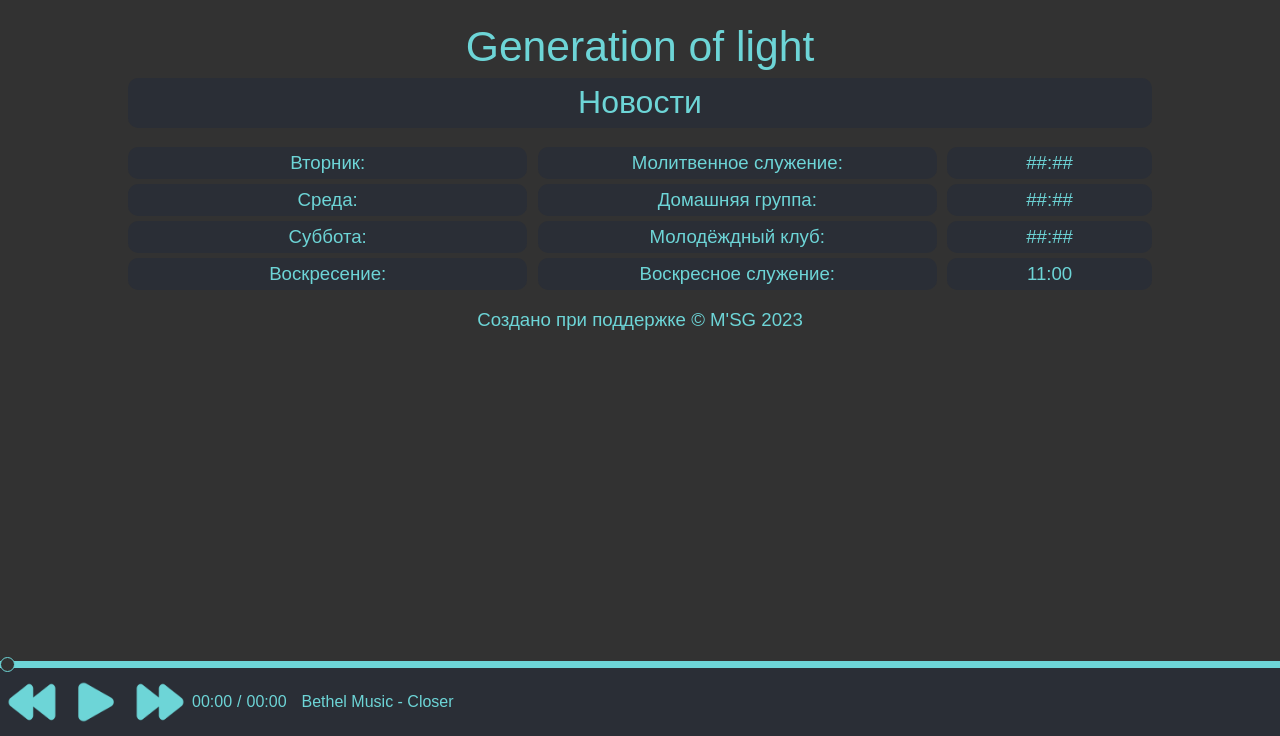
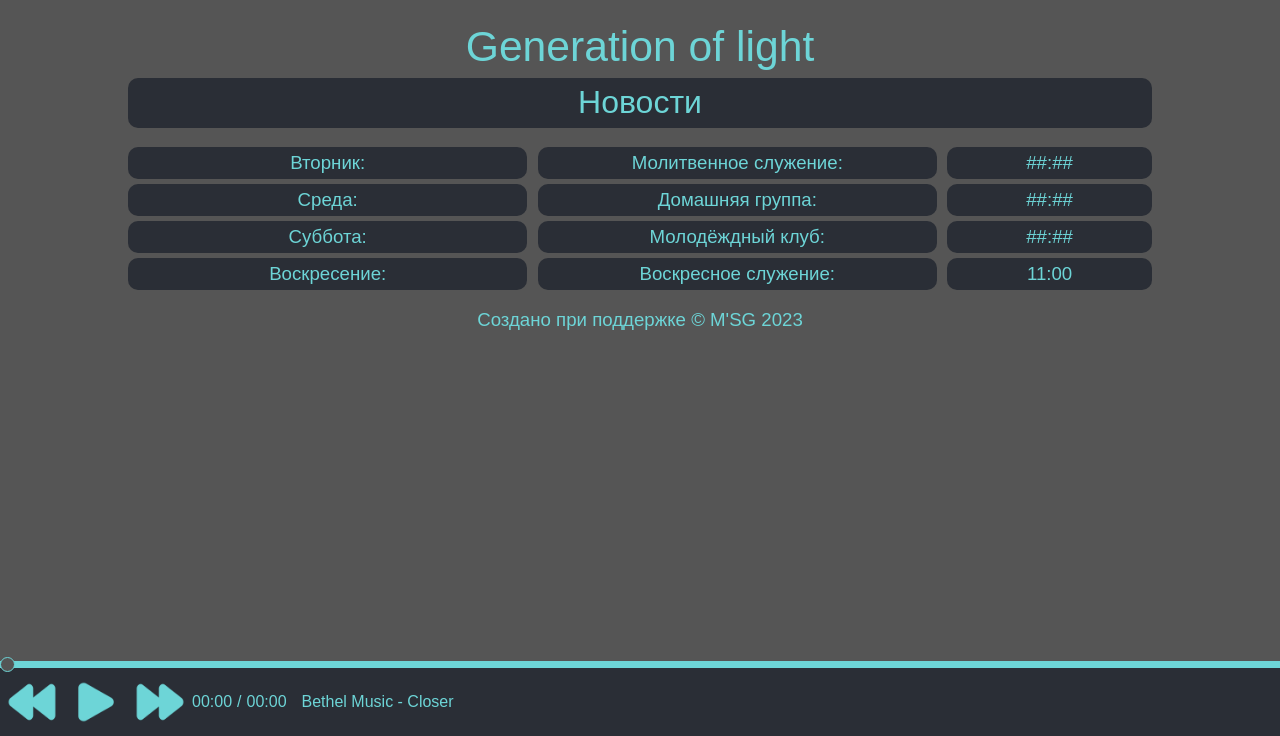
Before and after one commit to illya-s/Generation_of_light, a plain HTML site: page index.html in a window 1280 px wide. Shown: the part 64-800 px from the top of the page. Drawn offline with Linux system fonts and the light colour scheme.

Commit message:
Update main.css

```diff
--- a/css/main.css
+++ b/css/main.css
@@ -1,7 +1,7 @@
 /* ---------------------------- Другое------------------------------------------------ */
 
 :root {
-  --main-bg-color: #323232;
+  --main-bg-color: #555555;
   --main-bl-color: #2A2E36;
   --main-tb-color: #876F6D;
   --main-tx-color: #6DD5D7;
```
